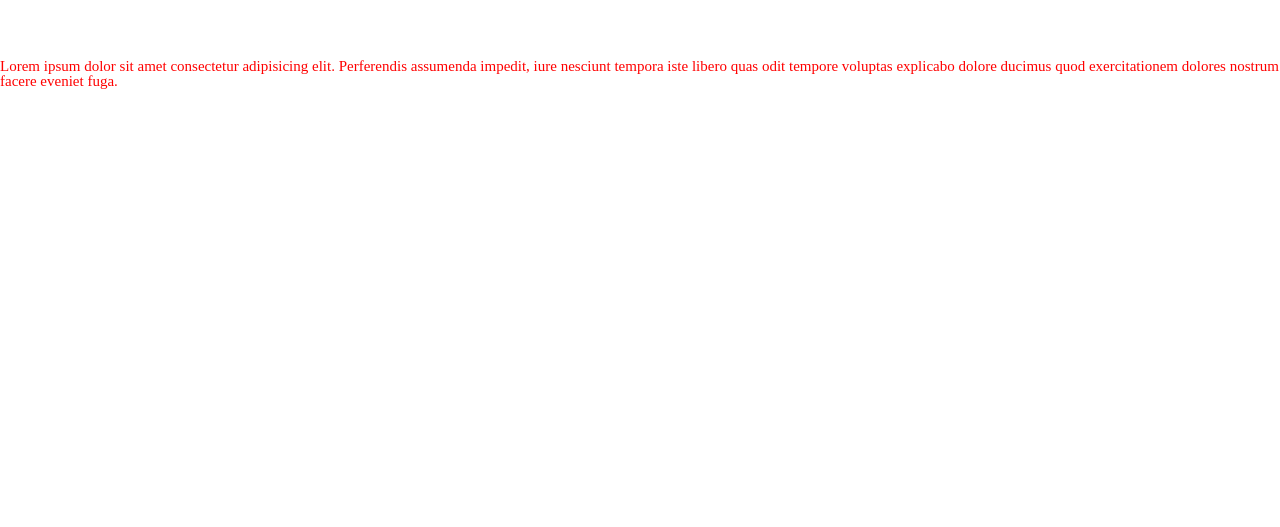
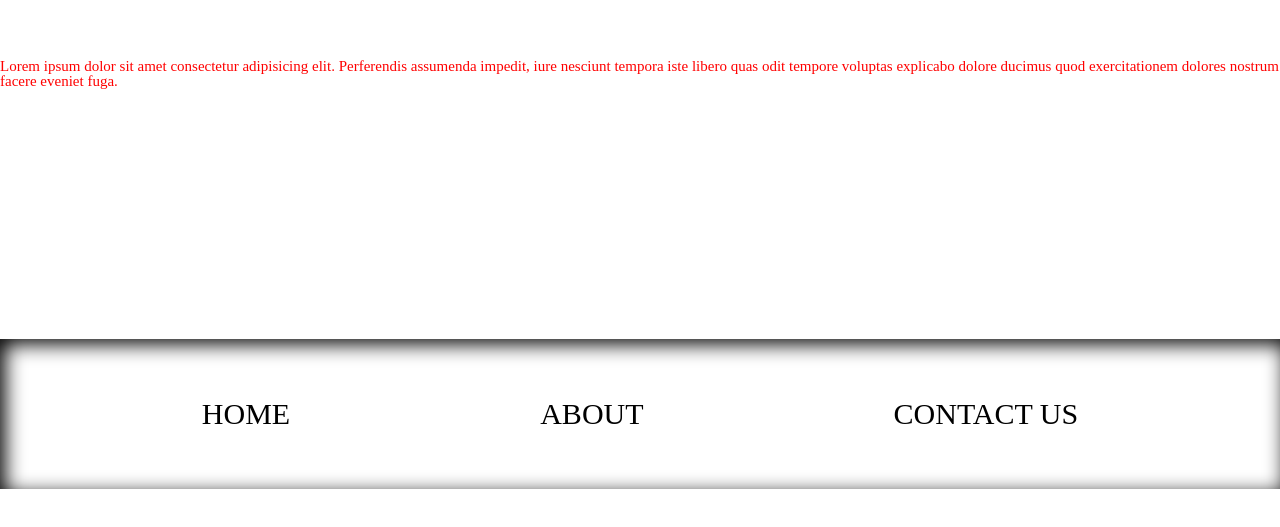
Before and after one commit to Aleksi777/Homework-8, a plain HTML site: page index.html in a window 1280 px wide. Shown: the part 1291-1818 px from the top of the page. Before the commit the page ends 1630 px from the top, so only its background shows below. Drawn offline with Linux system fonts and the light colour scheme.

Commit message:
add.work4

```diff
--- a/css/style.css
+++ b/css/style.css
@@ -120,3 +120,42 @@ animation-fill-mode: forwards;
 }
 
 /*დამთავრდა work3*/
+
+/*დაიწყო work4*/
+header{
+    margin:250px auto ;
+    width: 100%;
+    height: 150px;
+
+    display: flex;
+    justify-content: space-around;
+    align-items: center;
+    transition-property: all;
+    transition-duration: 1s;
+    box-shadow: 5px 5px 20px black inset;
+
+
+}
+ul{
+    display: flex;
+    gap: 250px;
+
+}
+
+li{
+    font-size: 30px;
+
+
+}
+
+.home:hover{
+color: green;
+}
+
+.aboutus:hover{
+    color: green;
+}
+.contactus:hover{
+    color: green;
+}
+/*დამთავრდა work4*/
--- a/index.html
+++ b/index.html
@@ -27,6 +27,20 @@
 
      <!--დამთავრდა Work3-->
 
+     <!--დაიწყო Work4-->
+       <header>
+        <nav>
+            <ul>
+                <li class="home">HOME</li>
+                <li class="aboutus">ABOUT</li>
+                <li class="contactus">CONTACT US</li>
+            </ul>
+        </nav>
+       </header>
+     <!--დამთავრდა Work4-->
+
+
+
 
 
 </body>
```
